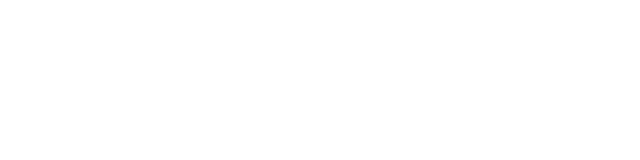
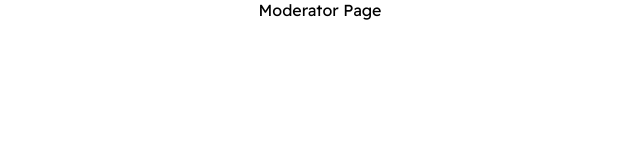
Before and after one commit to jackieloh92/First-Sight, a React (Create React App) app in the folder frontend/: page /moderator in a window 1280 px wide. Before the commit this address had no page. Shown: the top 160 px of the page, without its empty margins (320-960 px from the left). Built offline with nearby package versions, Linux system fonts and the light colour scheme.

Commit message:
feat: initial code for moderator

```diff
--- a/frontend/src/App.js
+++ b/frontend/src/App.js
@@ -1,6 +1,7 @@
 import Home from './pages/Home'
 import Dashboard from './pages/Dashboard';
 import Onboarding from './pages/Onboarding';
+import Moderator from "./pages/Moderator";
 import { BrowserRouter, Routes, Route } from 'react-router-dom';
 
 const App = () => {
@@ -10,6 +11,7 @@
         <Route path={"/"} element={<Home />} />
         <Route path={"/dashboard"} element={<Dashboard />} />
         <Route path={"/onboarding"} element={<Onboarding />} />
+        <Route path={"/moderator"} element={<Moderator />} />
       </Routes>
     </BrowserRouter>
   );
--- /dev/null
+++ b/frontend/src/pages/Moderator.js
@@ -0,0 +1,7 @@
+import React from 'react'
+
+const Moderator = () => {
+  return (<div>Moderator Page</div>)
+}
+
+export default Moderator;
```
